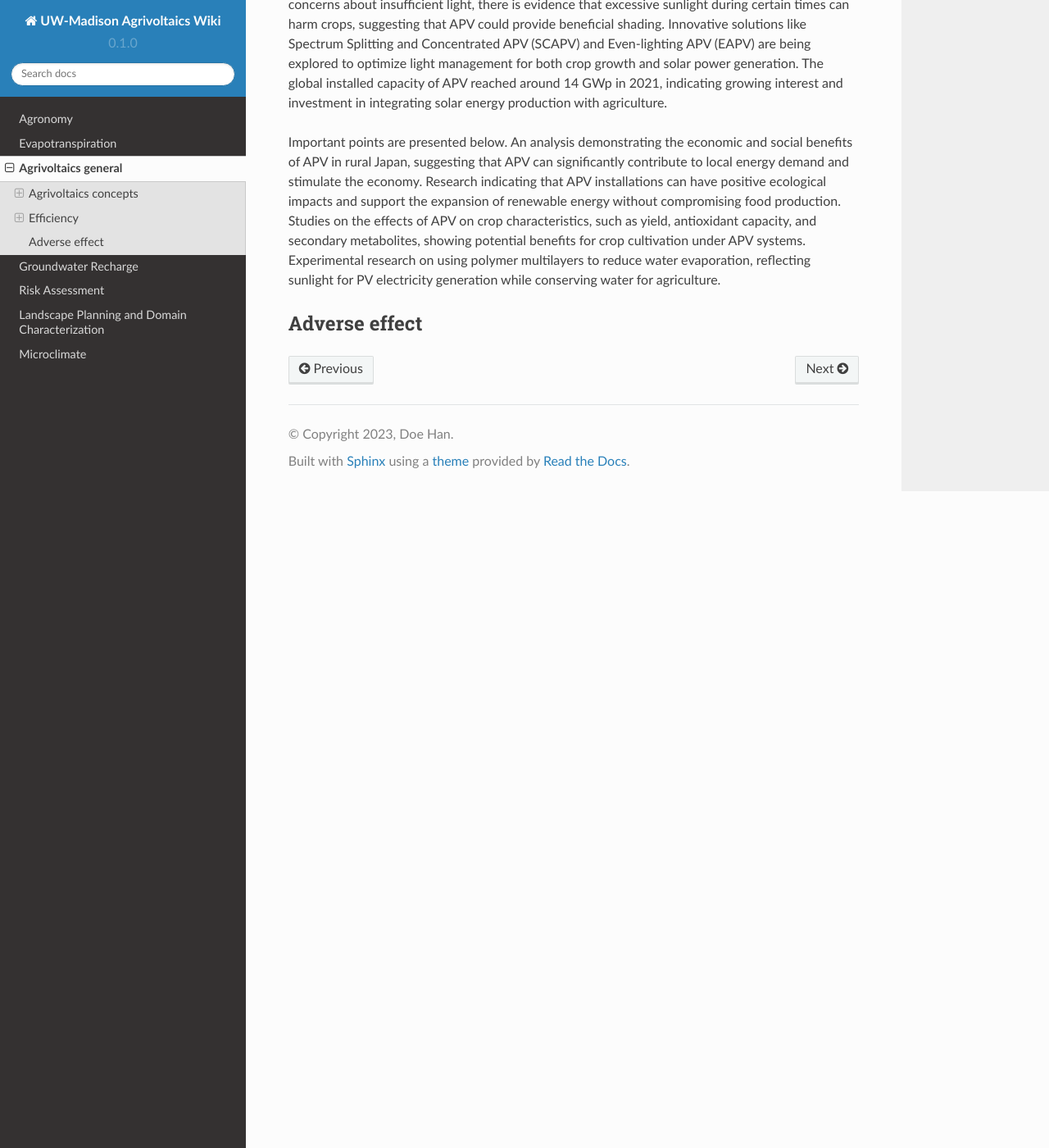
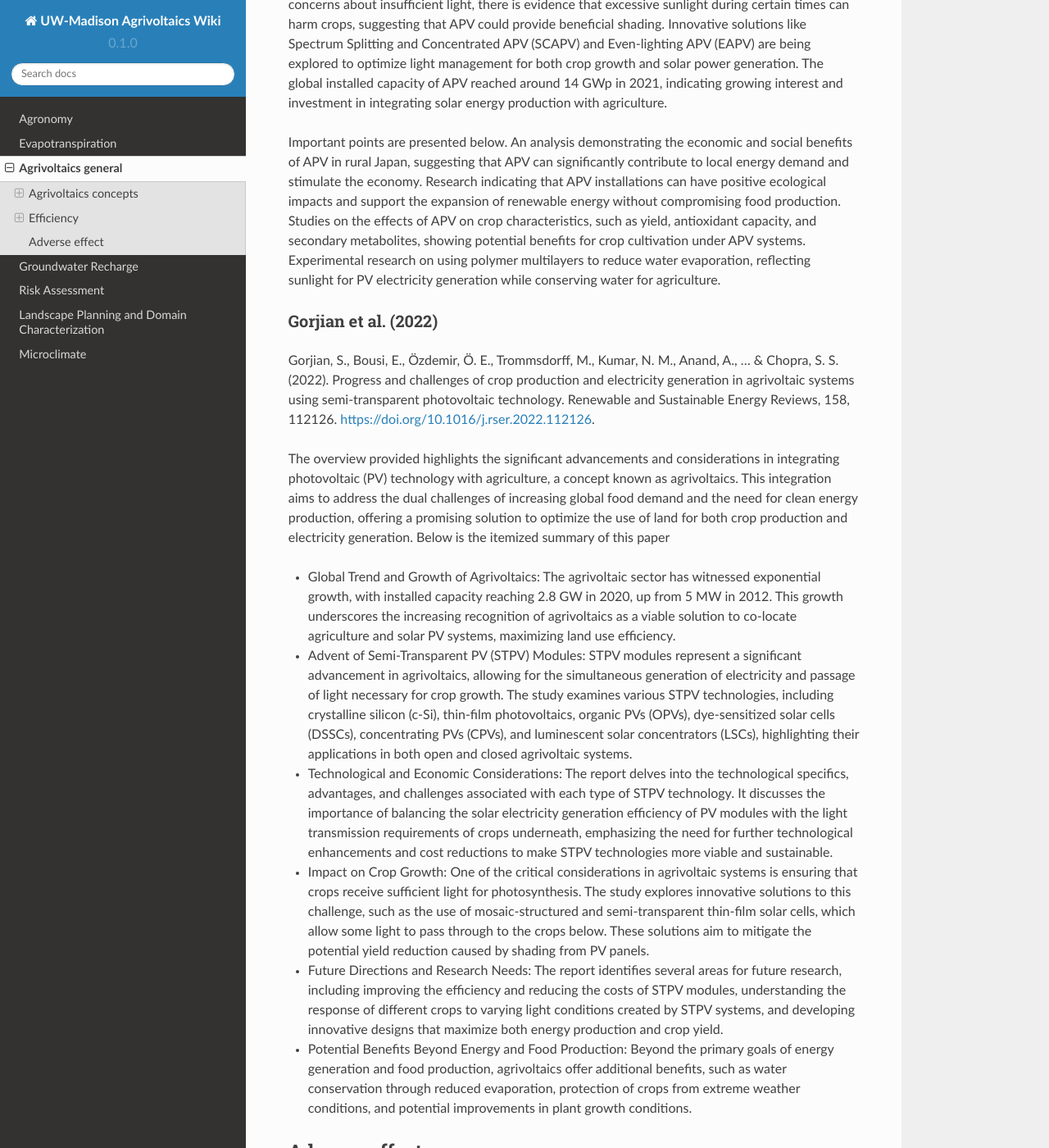
Before and after one commit to hanhydro/wiki, a Sphinx documentation site: the page built from docs/source/general.rst, in a window 1280 px wide and 1400 px high, scrolled down 2950 px. Shown: the whole window at 82% size. Built offline with Sphinx 7.4.7 and the Read the Docs theme 2.0.0, drawn with Linux system fonts in a browser that asks for light colours; pages that are not in the unit, such as notebooks, are missing from menus.

Commit message:
Update general.rst

```diff
--- a/docs/source/general.rst
+++ b/docs/source/general.rst
@@ -47,6 +47,24 @@ Key discussin is as below. The International Energy Agency (IEA) emphasizes the
 
 Important points are presented below. An analysis demonstrating the economic and social benefits of APV in rural Japan, suggesting that APV can significantly contribute to local energy demand and stimulate the economy. Research indicating that APV installations can have positive ecological impacts and support the expansion of renewable energy without compromising food production. Studies on the effects of APV on crop characteristics, such as yield, antioxidant capacity, and secondary metabolites, showing potential benefits for crop cultivation under APV systems. Experimental research on using polymer multilayers to reduce water evaporation, reflecting sunlight for PV electricity generation while conserving water for agriculture.
 
+Gorjian et al. (2022)
++++++++++++++++++++++++++++
+Gorjian, S., Bousi, E., Özdemir, Ö. E., Trommsdorff, M., Kumar, N. M., Anand, A., ... & Chopra, S. S. (2022). Progress and challenges of crop production and electricity generation in agrivoltaic systems using semi-transparent photovoltaic technology. Renewable and Sustainable Energy Reviews, 158, 112126. https://doi.org/10.1016/j.rser.2022.112126.
+
+The overview provided highlights the significant advancements and considerations in integrating photovoltaic (PV) technology with agriculture, a concept known as agrivoltaics. This integration aims to address the dual challenges of increasing global food demand and the need for clean energy production, offering a promising solution to optimize the use of land for both crop production and electricity generation. Below is the itemized summary of this paper
+
+- Global Trend and Growth of Agrivoltaics: The agrivoltaic sector has witnessed exponential growth, with installed capacity reaching 2.8 GW in 2020, up from 5 MW in 2012. This growth underscores the increasing recognition of agrivoltaics as a viable solution to co-locate agriculture and solar PV systems, maximizing land use efficiency.
+
+- Advent of Semi-Transparent PV (STPV) Modules: STPV modules represent a significant advancement in agrivoltaics, allowing for the simultaneous generation of electricity and passage of light necessary for crop growth. The study examines various STPV technologies, including crystalline silicon (c-Si), thin-film photovoltaics, organic PVs (OPVs), dye-sensitized solar cells (DSSCs), concentrating PVs (CPVs), and luminescent solar concentrators (LSCs), highlighting their applications in both open and closed agrivoltaic systems.
+
+- Technological and Economic Considerations: The report delves into the technological specifics, advantages, and challenges associated with each type of STPV technology. It discusses the importance of balancing the solar electricity generation efficiency of PV modules with the light transmission requirements of crops underneath, emphasizing the need for further technological enhancements and cost reductions to make STPV technologies more viable and sustainable.
+
+- Impact on Crop Growth: One of the critical considerations in agrivoltaic systems is ensuring that crops receive sufficient light for photosynthesis. The study explores innovative solutions to this challenge, such as the use of mosaic-structured and semi-transparent thin-film solar cells, which allow some light to pass through to the crops below. These solutions aim to mitigate the potential yield reduction caused by shading from PV panels.
+
+- Future Directions and Research Needs: The report identifies several areas for future research, including improving the efficiency and reducing the costs of STPV modules, understanding the response of different crops to varying light conditions created by STPV systems, and developing innovative designs that maximize both energy production and crop yield.
+
+- Potential Benefits Beyond Energy and Food Production: Beyond the primary goals of energy generation and food production, agrivoltaics offer additional benefits, such as water conservation through reduced evaporation, protection of crops from extreme weather conditions, and potential improvements in plant growth conditions.
+
 
 Adverse effect
 ---------------------------
```
